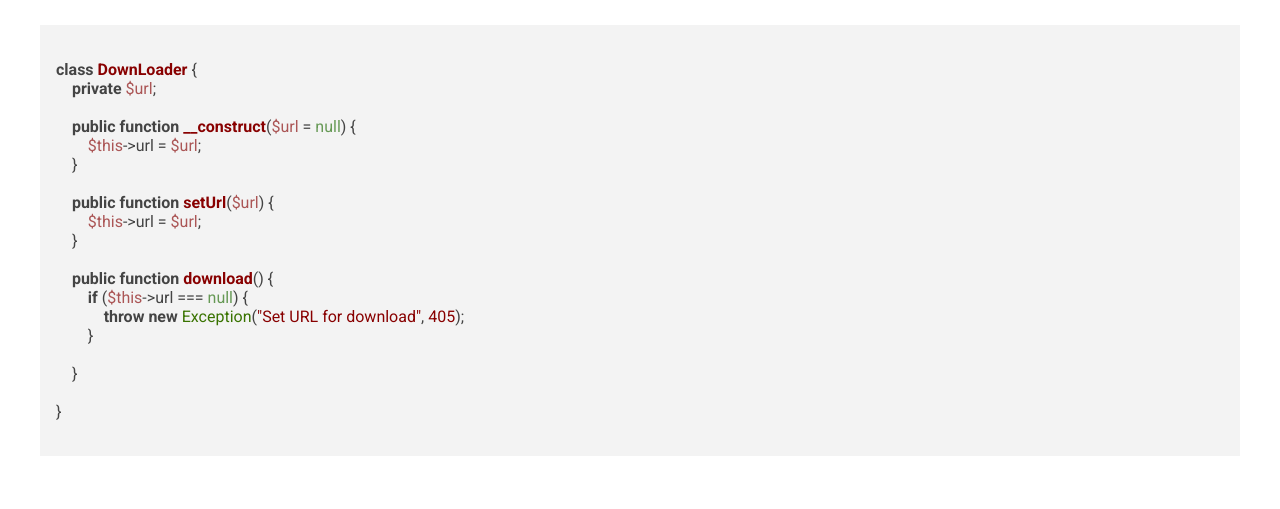
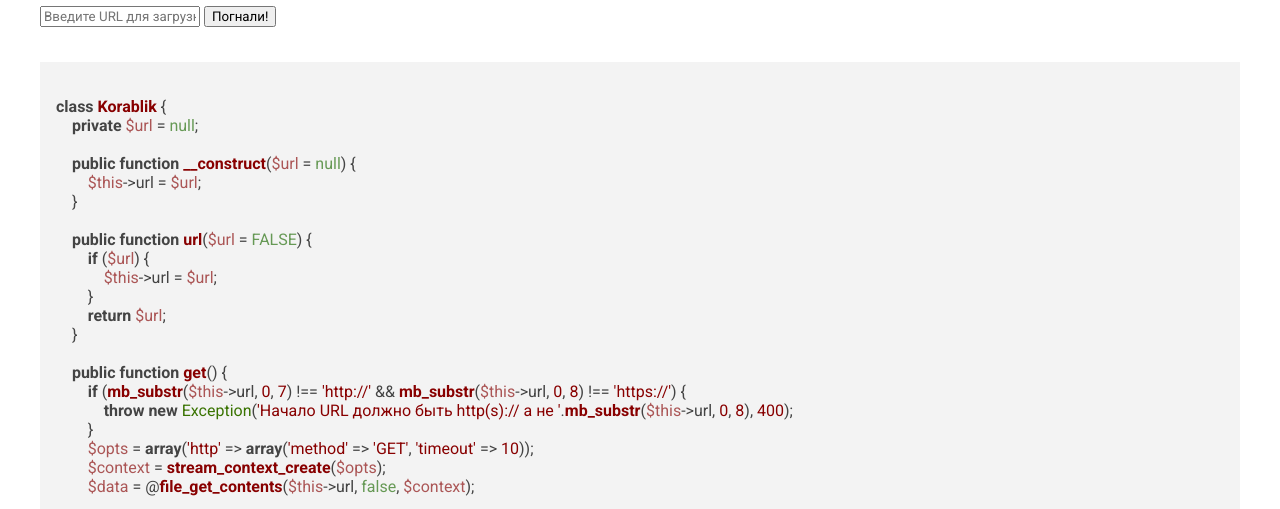
Before and after one commit to r1000ru/r1000ru.github.io, a plain HTML site: page index.html in a window 1280 px wide. Shown: the part 75-584 px from the top of the page. Drawn offline with nearby package versions, Linux system fonts and the light colour scheme.

Commit message:
Download

```diff
--- a/index.html
+++ b/index.html
@@ -2,6 +2,7 @@
 <html>
     <head>
         <title>Тестовое задание для Кораблика</title>
+        <link rel="shortcut icon" href="http://r1000.ru/favicon.ico" type="image/x-icon">
         <meta charset="UTF-8">
         <meta name="viewport" content="width=device-width, initial-scale=1.0">
         <link href='https://fonts.googleapis.com/css?family=Roboto:400,300,700&subset=latin,cyrillic' rel='stylesheet' type='text/css'>
@@ -12,29 +13,42 @@
     <body>
         <div class="content">
             <h1>1. PHP</h1>
+            <input type="text" placeholder="Введите URL для загрузки" id="downloadMe"/>
+            <input type="button" value="Погнали!" id="downloadMeSend"/>
             <pre>
                 <code class="codeblock php">
-class DownLoader {
-    private $url;
+class Korablik {
+    private $url = null;
 
     public function __construct($url = null) {
         $this->url = $url;
     }
 
-    public function setUrl($url) {
-        $this->url = $url;
+    public function url($url = FALSE) {
+        if ($url) {
+            $this->url = $url;
+        }
+        return $url;
     }
 
-    public function download() {
-        if ($this->url === null) {
-            throw new Exception("Set URL for download", 405);
+    public function get() {
+        if (mb_substr($this->url, 0, 7) !== 'http://' && mb_substr($this->url, 0, 8) !== 'https://') {
+            throw new Exception('Начало URL должно быть http(s):// а не '.mb_substr($this->url, 0, 8), 400);
         }
+        $opts = array('http' => array('method' => 'GET', 'timeout' => 10));
+        $context = stream_context_create($opts);
+        $data = @file_get_contents($this->url, false, $context);
 
+        if (!$data) {
+            $error = error_get_last();
+            throw new Exception("Ошибочка при загрузке: ".$error['message'], 400);
+        }
+        return $data;
     }
-
 }
                 </code>
             </pre>
+
             <h1>2. MySQL</h1>
             <p>
                 Во первых мне несколько непонятно, почему в таблице products есть столбец id, а не product_id.
--- a/js.js
+++ b/js.js
@@ -4,7 +4,31 @@ for (var b = 0; b < codeBlockes.length; b++) {
     hljs.highlightBlock(codeBlockes[b]);
 }
 
-// Обработчики задания CSS
+// Задание по PHP
+document.getElementById('downloadMeSend').addEventListener('click', function () {
+    var oReq = new XMLHttpRequest();
+    oReq.addEventListener("load", function(){
+
+        var data = JSON.parse(this.responseText);
+        if (!data.result) {
+            alert(data.message);
+        } else {
+            alert(data.result);
+        }
+
+    });
+    oReq.addEventListener("error", function(){
+        var data = JSON.parse(this.responseText);
+        alert(data.message);
+
+    });
+    oReq.open("GET", 'http://r1000.ru/Test/download?url='+encodeURIComponent(document.getElementById('downloadMe').value));
+    oReq.send();
+});
+
+
+
+// Задание по  CSS
 var popUp = document.getElementById('popUp');
 document.getElementById('popUpMe').addEventListener('click', function () {
     popUp.style.display = "block";
```
